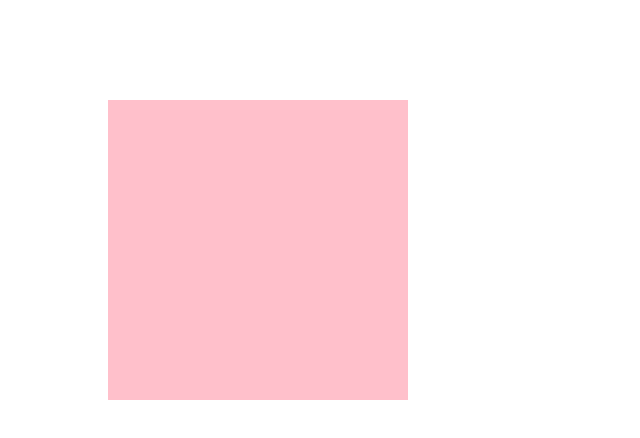
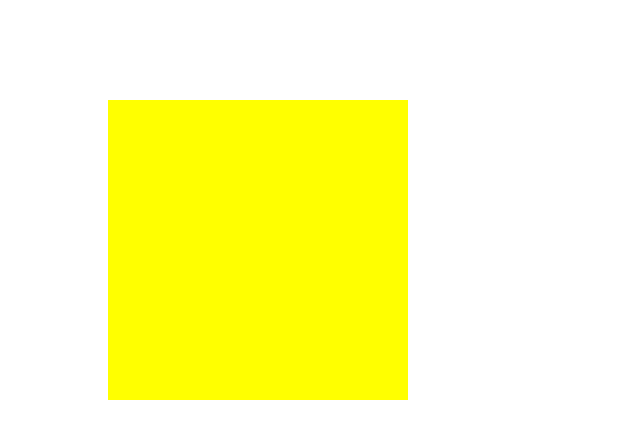
Before and after one commit to blueisis/test, a plain HTML site: page index.html in a window 1280 px wide. Shown: the whole page, without its empty margins (0-640 px from the left). Drawn offline with Linux system fonts and the light colour scheme.

Commit message:
옐로우 박스 생성

```diff
--- a/style.css
+++ b/style.css
@@ -1,6 +1,11 @@
 .box {
     width: 300px;
     height: 300px;
-    background: pink;
+    background: yellow;
     margin: 100px;
+    display: flex;
+    justify-content: center;
+    align-items: center;
+    font-size: 50px;
+    color: #000;
 }
```
